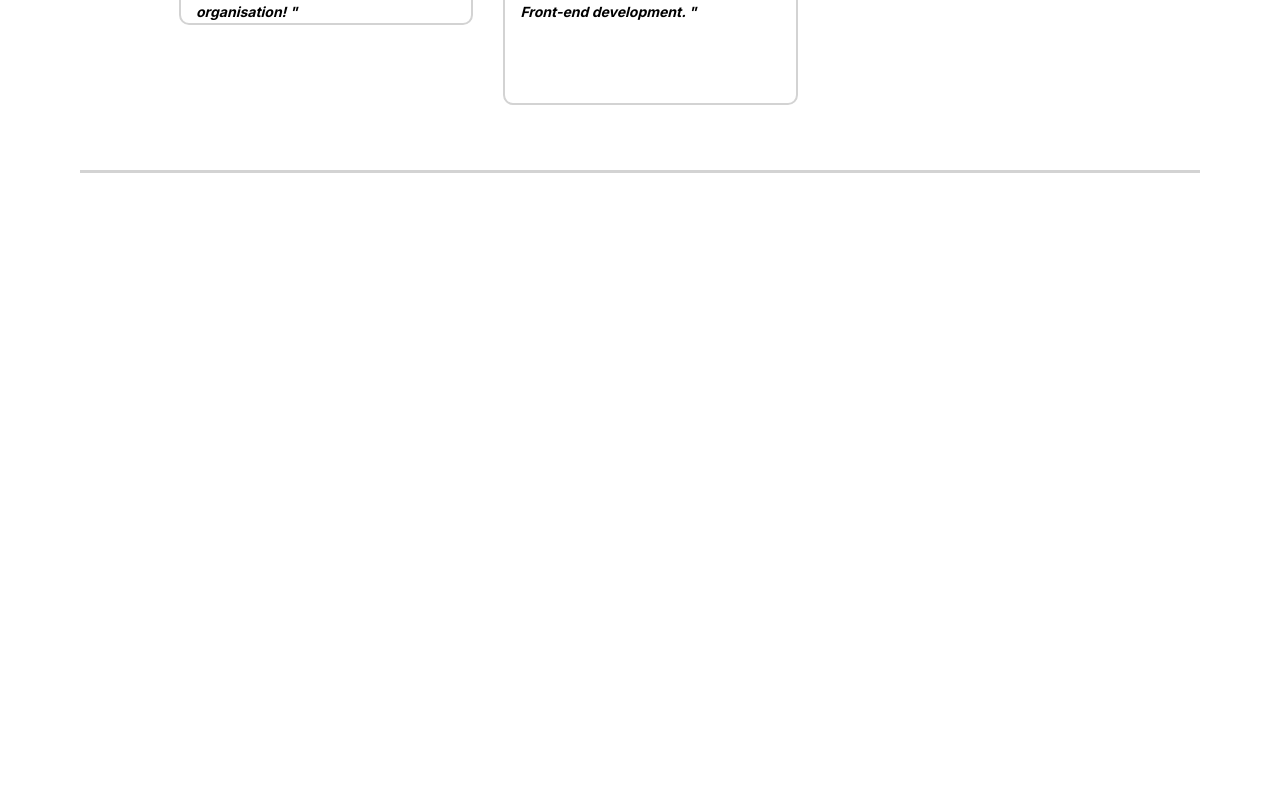
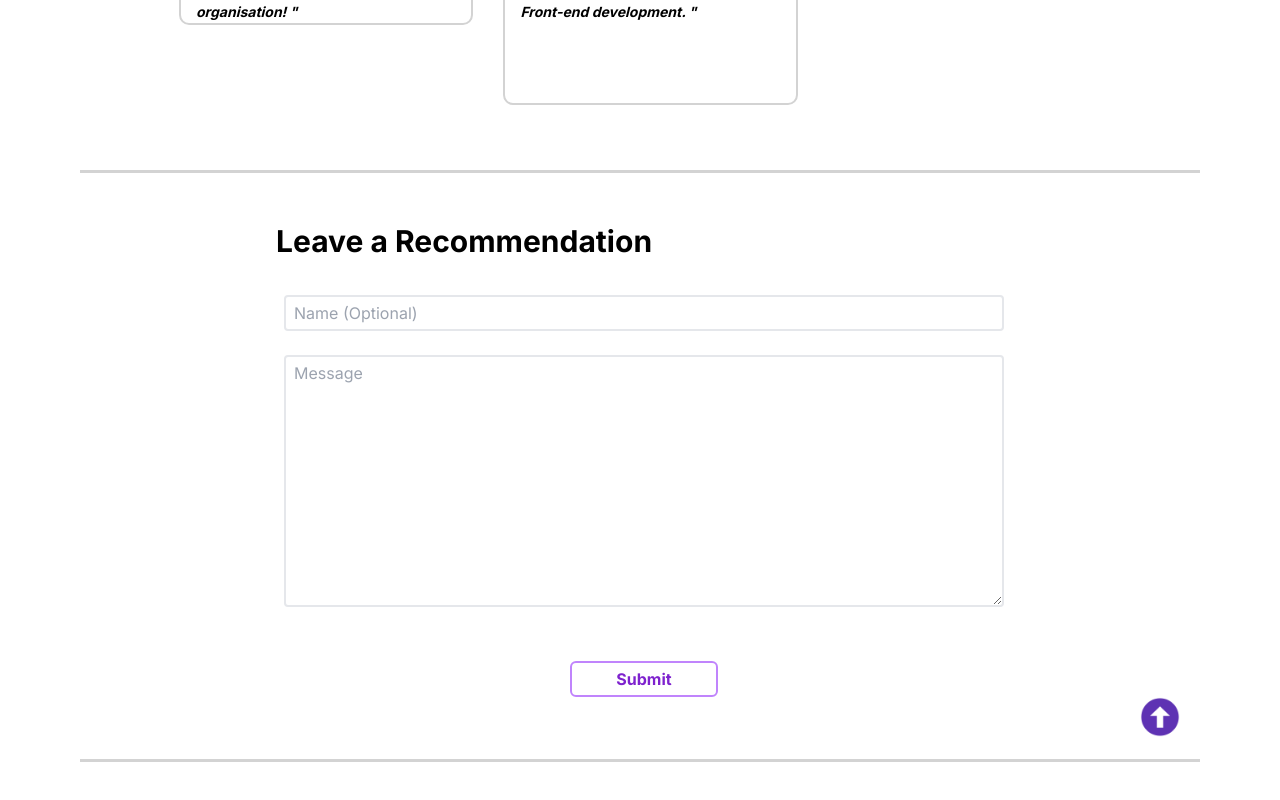
Before and after one commit to 0xScratch/Coursera-Project, a Next.js app: page / in a window 1280 px wide. Shown: the part 2273-3073 px from the top of the page. Before the commit the page ends 2496 px from the top, so only its background shows below. Built offline with nearby package versions, Linux system fonts and the light colour scheme.

Commit message:
Added Recommendation form

```diff
--- /dev/null
+++ b/app/components/Form.jsx
@@ -0,0 +1,26 @@
+import Image from "next/image"
+export const Form = () => {
+    return (
+        <div>
+            <div className="w-[65%] m-auto">
+                <h1 className="font-bold text-3xl mb-9">Leave a Recommendation</h1>
+                <form action="" className="ml-2">
+                    <input type="text" placeholder="Name (Optional)" className="border-2 px-2 py-1 rounded w-full mb-6" />
+                    <textarea name="message" id="message" cols="30" rows="10" placeholder="Message" className="border-2 px-2 py-1 rounded w-full mb-12"></textarea>
+                    <div className="flex justify-center">
+                        <button type="submit" className="border-2 border-purple-400 rounded-md px-11 py-1 text-purple-700 font-bold hover:text-white hover:bg-purple-600">Submit</button>
+                    </div>
+                </form>
+            </div>
+            <div className="flex justify-end mr-5 -mb-7">
+                <Image
+                    src="/arrow.png"
+                    alt="arrow"
+                    width={40}
+                    height={40}
+                    className=""
+                />
+            </div>
+        </div>
+    )
+}
--- a/app/page.js
+++ b/app/page.js
@@ -1,8 +1,8 @@
-import Image from "next/image";
 import { Hero } from "./components/Hero";
 import { Card } from "./components/Card";
 import { Projects } from "./components/Projects";
 import { Recommendation } from "./components/Recommendation";
+import { Form } from "./components/Form";
 
 export default function Home() {
   return (
@@ -50,7 +50,8 @@ export default function Home() {
       <hr className="section-break"/>
       <Recommendation />
       <hr className="section-break"/>
-
+      <Form />
+      <hr className="section-break"/>
     </main>
   );
 }
```
Also changed, not shown: public/arrow.png (added).
